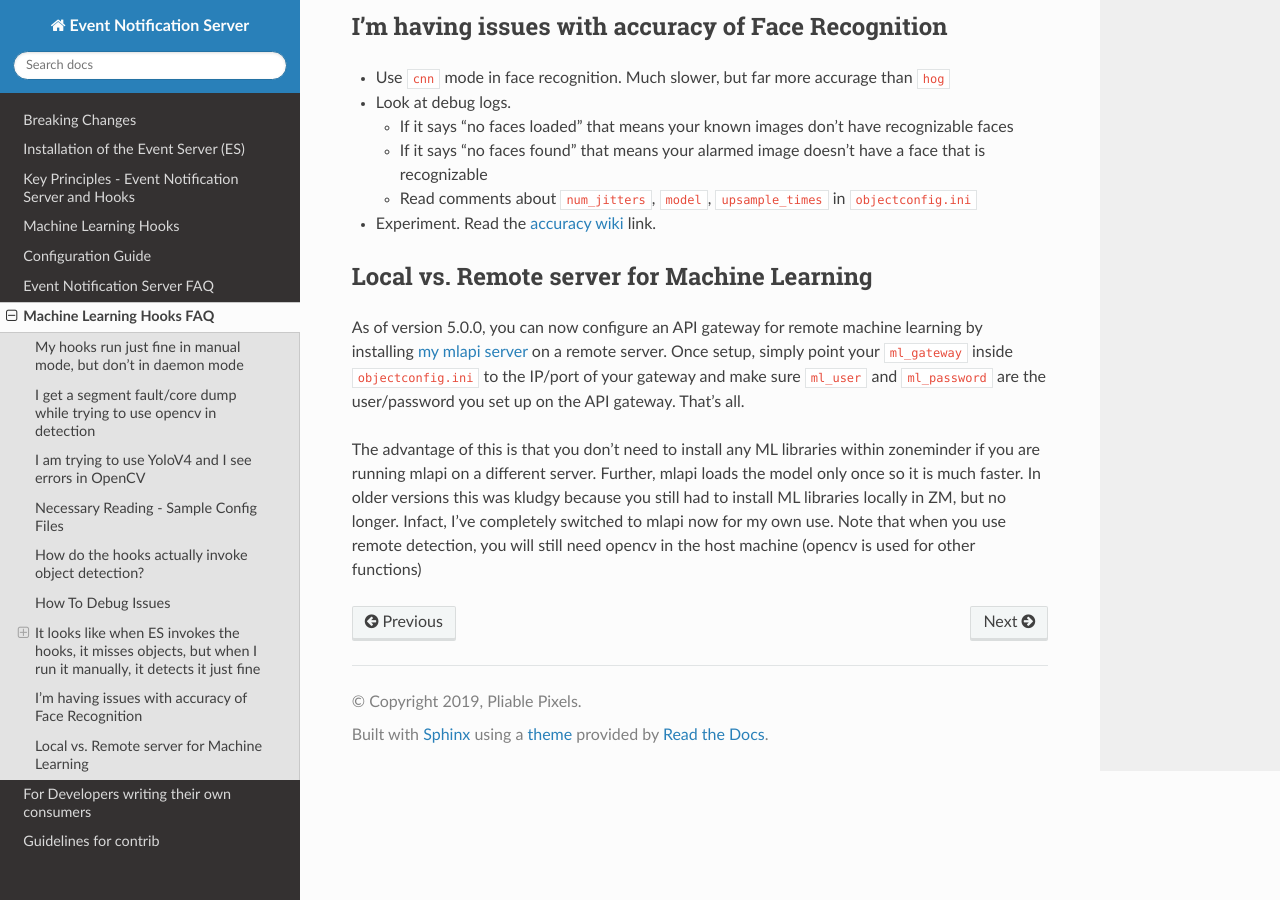
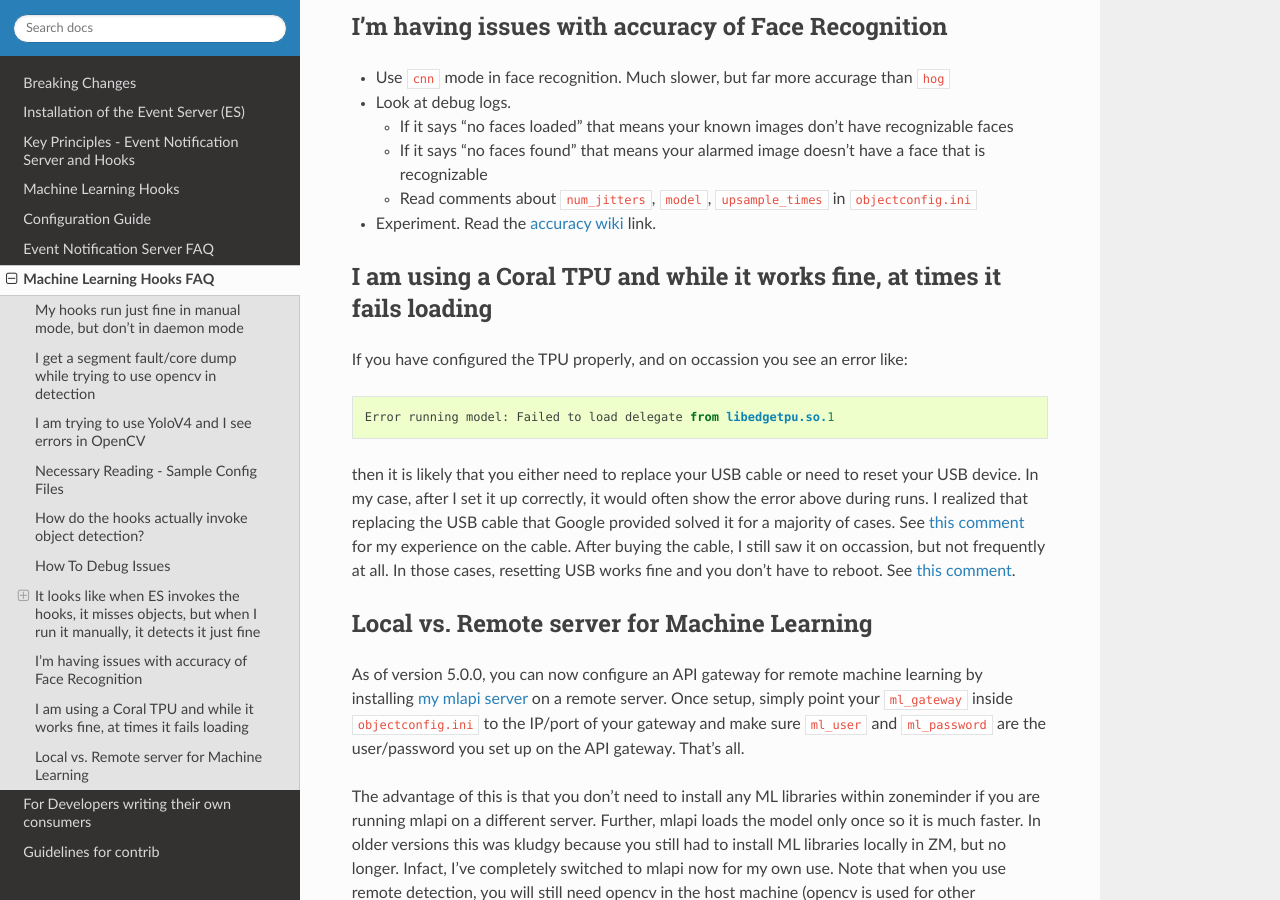
Before and after one commit to ZoneMinder/zmeventnotification, a Sphinx documentation site: the page built from docs/guides/hooks_faq.rst, in a window 1280 px wide and 900 px high, scrolled down 2902 px. Built offline with Sphinx 7.4.7 and the Read the Docs theme 2.0.0, drawn with Linux system fonts in a browser that asks for light colours.

Commit message:
tpu load issue doc

```diff
--- a/docs/guides/hooks_faq.rst
+++ b/docs/guides/hooks_faq.rst
@@ -100,6 +100,22 @@ I'm having issues with accuracy of Face Recognition
 -  Experiment. Read the `accuracy wiki <https://github.com/ageitgey/face_recognition/wiki/Face-Recognition-Accuracy-Problems>`__ link.
 
 
+I am using a Coral TPU and while it works fine, at times it fails loading
+--------------------------------------------------------------------------
+If you have configured the TPU properly, and on occassion you see an error like:
+
+::
+
+   Error running model: Failed to load delegate from libedgetpu.so.1
+
+then it is likely that you either need to replace your USB cable or need to reset your
+USB device. In my case, after I set it up correctly, it would often show the error above
+during runs. I realized that replacing the USB cable that Google provided solved it for
+a majority of cases. See `this comment <https://github.com/tensorflow/tensorflow/issues/32743#issuecomment-766084239>`__
+for my experience on the cable. After buying the cable, I still saw it on occassion, but
+not frequently at all. In those cases, resetting USB works fine and you don't have to reboot.
+See `this comment <https://github.com/tensorflow/tensorflow/issues/32743#issuecomment-808912638>`__.
+
 .. _local_remote_ml:
 
 Local vs. Remote server for Machine Learning
```
